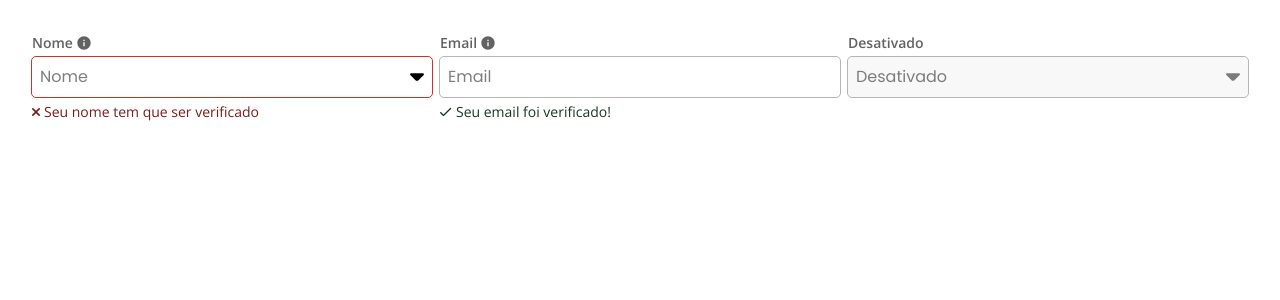
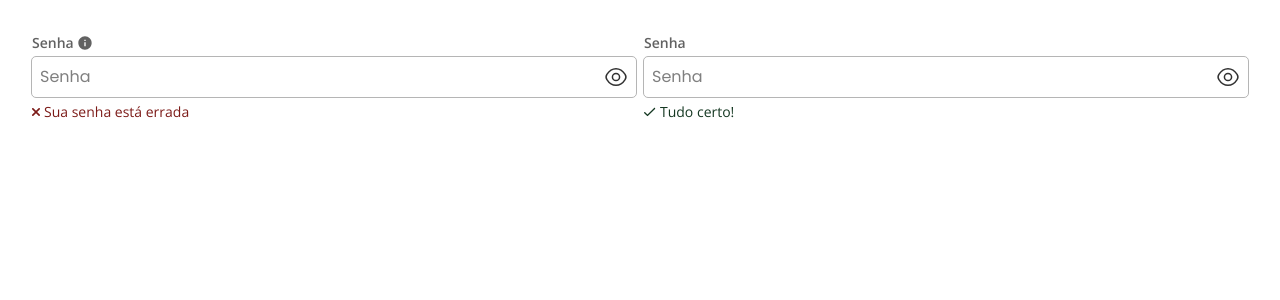
Before and after one commit to GabrielAlvesBM/onboard-guina, a React (Vite) app: page /auth/login in a window 1280 px wide. Shown: the top 300 px of the page. Built offline with nearby package versions, Linux system fonts and the light colour scheme.

Commit message:
feat: add password-input

```diff
--- a/src/app/modules/auth/login.page.tsx
+++ b/src/app/modules/auth/login.page.tsx
@@ -1,35 +1,24 @@
-import TextInput from "../../../atomic/mol.text-input";
+import PasswordInput from "../../../atomic/mol.password-input";
 
 const LoginPage = () => {
   return (
     <main className="flex gap-2xs">
-      <TextInput
-        variant="error"
-        placeholder="Nome"
-        label="Nome"
-        picker={true}
+      <PasswordInput
+        placeholder="Senha"
+        label="Senha"
         caption={{
-          text: "Seu nome tem que ser verificado",
+          text: "Sua senha está errada",
           status: "error",
         }}
-        infoIcon="Informe seu nome. ex: Gabriel"
+        infoIcon="Deve conter pelo menos 3 caracteres e pelo menos 1 e caracter especial"
       />
-
-      <TextInput
-        placeholder="Email"
-        label="Email"
+      <PasswordInput
+        placeholder="Senha"
+        label="Senha"
         caption={{
-          text: "Seu email foi verificado!",
+          text: "Tudo certo!",
           status: "success",
         }}
-        infoIcon="Informe seu email. ex: Gabriel@gmail.com"
-      />
-
-      <TextInput
-        label="Desativado"
-        variant="disable"
-        placeholder="Desativado"
-        picker={true}
       />
     </main>
   );
--- /dev/null
+++ b/src/atomic/mol.password-input/index.ts
@@ -0,0 +1 @@
+export { default } from "./password-input.component";
--- /dev/null
+++ b/src/atomic/mol.password-input/password-input.component.tsx
@@ -0,0 +1,50 @@
+import { FC, useState, ReactNode } from "react";
+import TextInput from "../mol.text-input";
+import ShowSvg from "../icons/show-svg";
+
+interface CaptionData {
+  text: string;
+  status: "error" | "success";
+}
+
+interface PasswordInputProps {
+  variant?: "disable" | "error";
+  label?: string;
+  placeholder?: string;
+  caption?: CaptionData;
+  infoIcon?: string;
+  icon?: ReactNode;
+}
+
+const PasswordInput: FC<PasswordInputProps> = ({
+  variant,
+  label,
+  placeholder,
+  caption,
+  infoIcon,
+}) => {
+  const [showPassword, setShowPassword] = useState(false);
+
+  return (
+    <div className="relative w-full">
+      <TextInput
+        type={showPassword ? "text" : "password"}
+        variant={variant}
+        label={label}
+        placeholder={placeholder}
+        caption={caption}
+        infoIcon={infoIcon}
+        closeButton={false}
+      />
+      <button
+        className="flex items-center absolute inset-y-0 right-2xs text-x-dark"
+        onClick={() => setShowPassword((prev) => !prev)}
+        aria-label={showPassword ? "Esconder senha" : "Mostrar senha"}
+      >
+        <ShowSvg visible={showPassword} variant="outline" />
+      </button>
+    </div>
+  );
+};
+
+export default PasswordInput;
--- a/src/atomic/mol.text-input/text-input.component.tsx
+++ b/src/atomic/mol.text-input/text-input.component.tsx
@@ -12,21 +12,25 @@ interface CaptionData {
 }
 
 interface TextInputProps {
+  type?: string;
   variant?: "disable" | "error";
   label?: string;
   placeholder?: string;
   picker?: boolean;
   caption?: CaptionData;
   infoIcon?: string;
+  closeButton?: boolean;
 }
 
 const TextInput: FC<TextInputProps> = ({
+  type,
   variant,
   label,
   placeholder,
   picker,
   caption,
   infoIcon,
+  closeButton = true,
 }) => {
   const [inputValue, setInputValue] = useState("");
   const [isFocused, setIsFocused] = useState(false);
@@ -43,7 +47,7 @@ const TextInput: FC<TextInputProps> = ({
       <div className="relative w-full">
         <input
           className={textInputVariants({ variant })}
-          type="text"
+          type={type}
           name={label}
           placeholder={placeholder}
           value={inputValue}
@@ -56,7 +60,7 @@ const TextInput: FC<TextInputProps> = ({
             variant === "disable" && "opacity-50"
           }`}
         >
-          {isFocused && inputValue ? (
+          {closeButton && isFocused && inputValue ? (
             <button
               className="text-dark"
               type="button"
```
